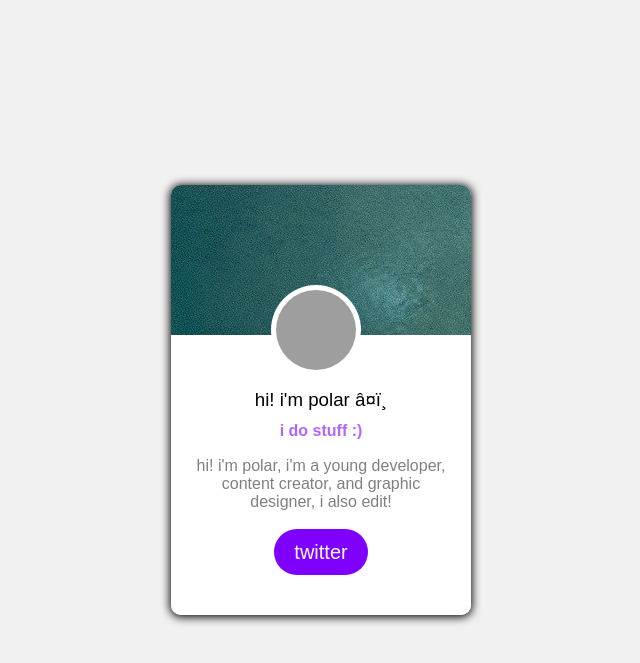
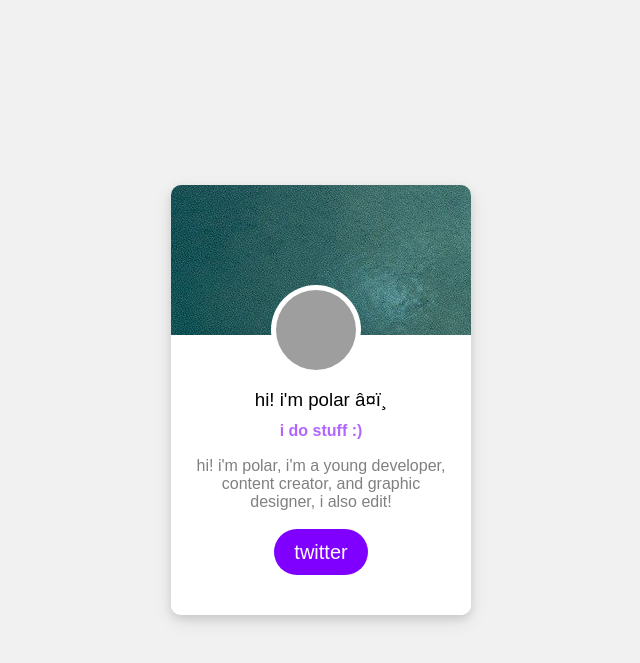
Before and after one commit to ItzPolah/archivedsite, a PHP site: page / in a window 1280 px wide. Shown: the top 663 px of the page, without its empty margins (319-959 px from the left). Run offline with PHP 8.4, Linux system fonts and the light colour scheme; grey boxes are pictures that could not be loaded.

Commit message:
Update style.css

```diff
--- a/style.css
+++ b/style.css
@@ -15,7 +15,7 @@ body{
     top: 50%;
     left: 50%;
     transform: translate(-50%,-50%);
-    box-shadow: 0px 1px 10px 1px #000000;
+    box-shadow: 0 4px 8px 0 rgba(0, 0, 0, 0.1), 0 6px 20px 0 rgba(0, 0, 0, 0.09);
     overflow: hidden;
     display: inline-block;
 
```
